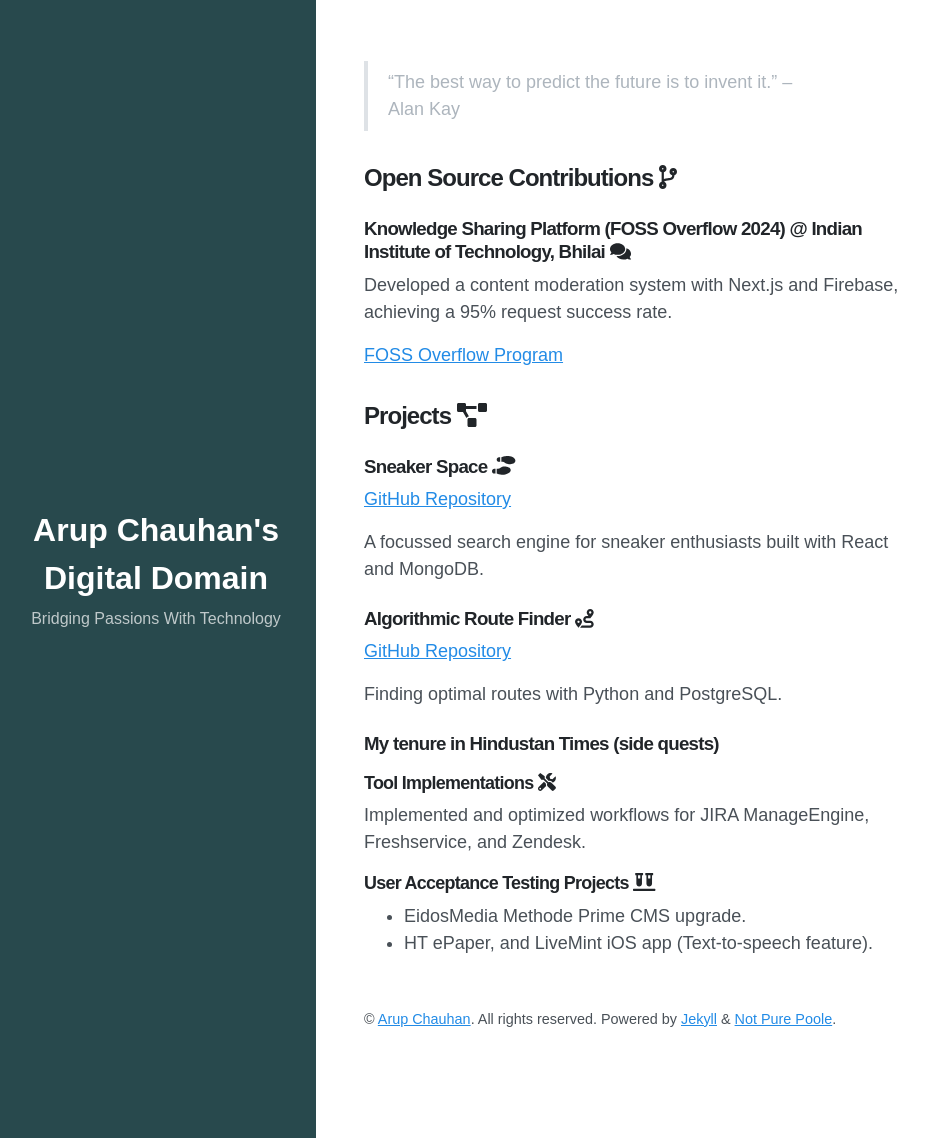
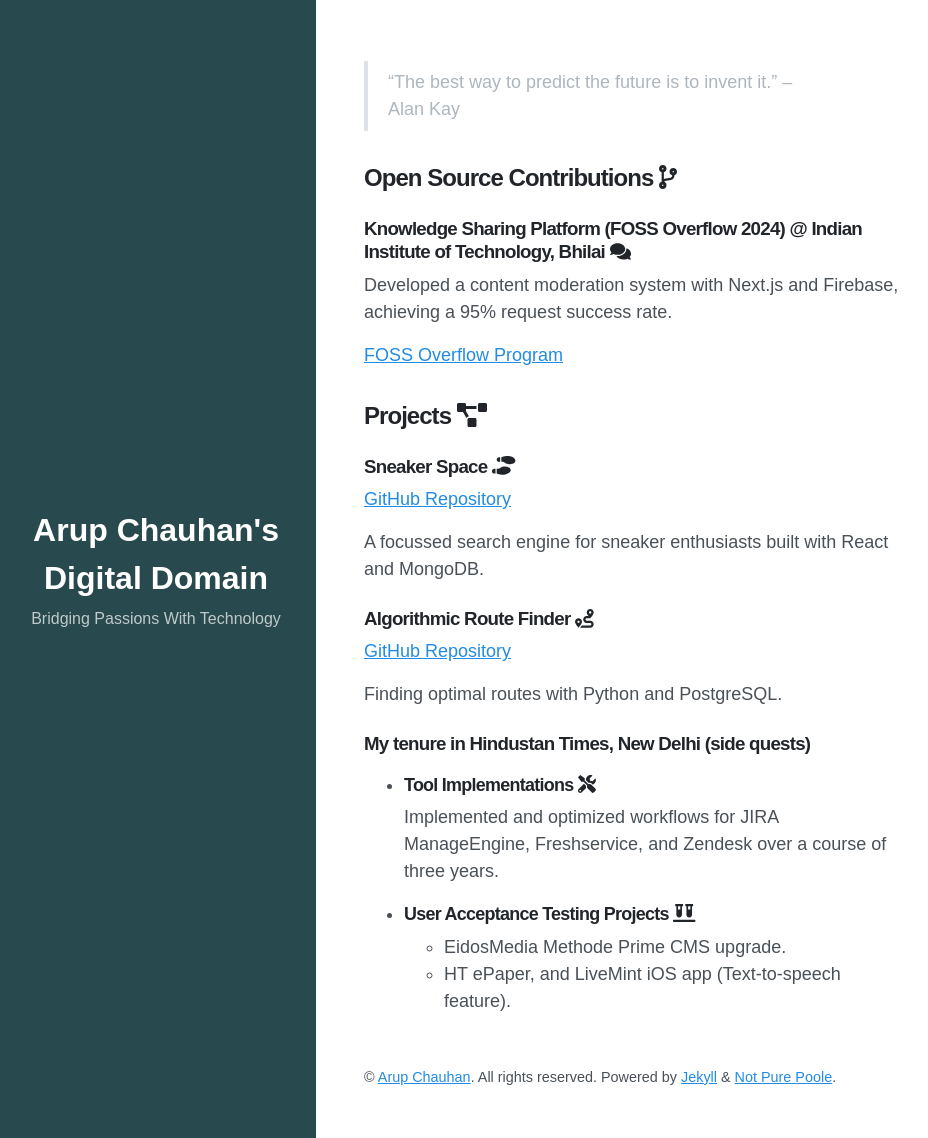
Before and after one commit to Arup-Chauhan/Arup-Chauhan, a Jekyll site: the page built from projects.md, in a window 1280 px wide and 1138 px high. Shown: the whole window, without its empty margins (4-932 px from the left). Built offline with Jekyll 4.4.1, drawn with Linux system fonts in a browser that asks for light colours; nearby versions of some CDN libraries.

Commit message:
Updated Jekyll Theme

```diff
--- a/projects.md
+++ b/projects.md
@@ -27,11 +27,11 @@ A focussed search engine for sneaker enthusiasts built with React and MongoDB.
 Finding optimal routes with Python and PostgreSQL.
 
 
-### My tenure in Hindustan Times (side quests)
+### My tenure in Hindustan Times, New Delhi (side quests)
 
-#### Tool Implementations <i class="fas fa-tools"></i>
-Implemented and optimized workflows for JIRA ManageEngine, Freshservice, and Zendesk.
+- #### Tool Implementations <i class="fas fa-tools"></i>
+     Implemented and optimized workflows for JIRA ManageEngine, Freshservice, and Zendesk over a course of three years.
 
-#### User Acceptance Testing Projects <i class="fas fa-vials"></i>
-- EidosMedia Methode Prime CMS upgrade.
-- HT ePaper, and LiveMint iOS app (Text-to-speech feature).
+- #### User Acceptance Testing Projects <i class="fas fa-vials"></i>
+    - EidosMedia Methode Prime CMS upgrade.
+    - HT ePaper, and LiveMint iOS app (Text-to-speech feature).
```
Also changed, not shown: assets/images/avatar.jpg.
